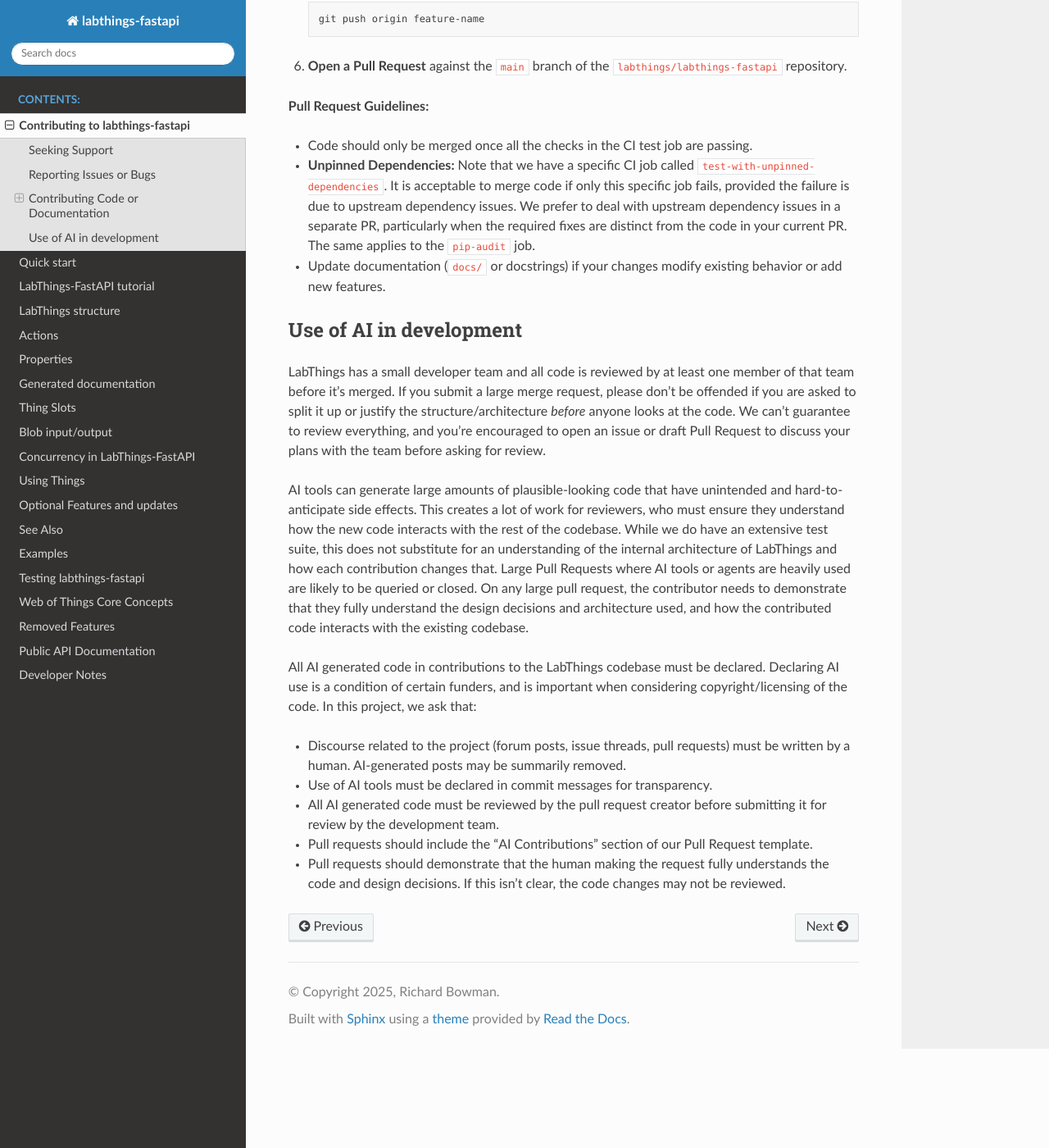
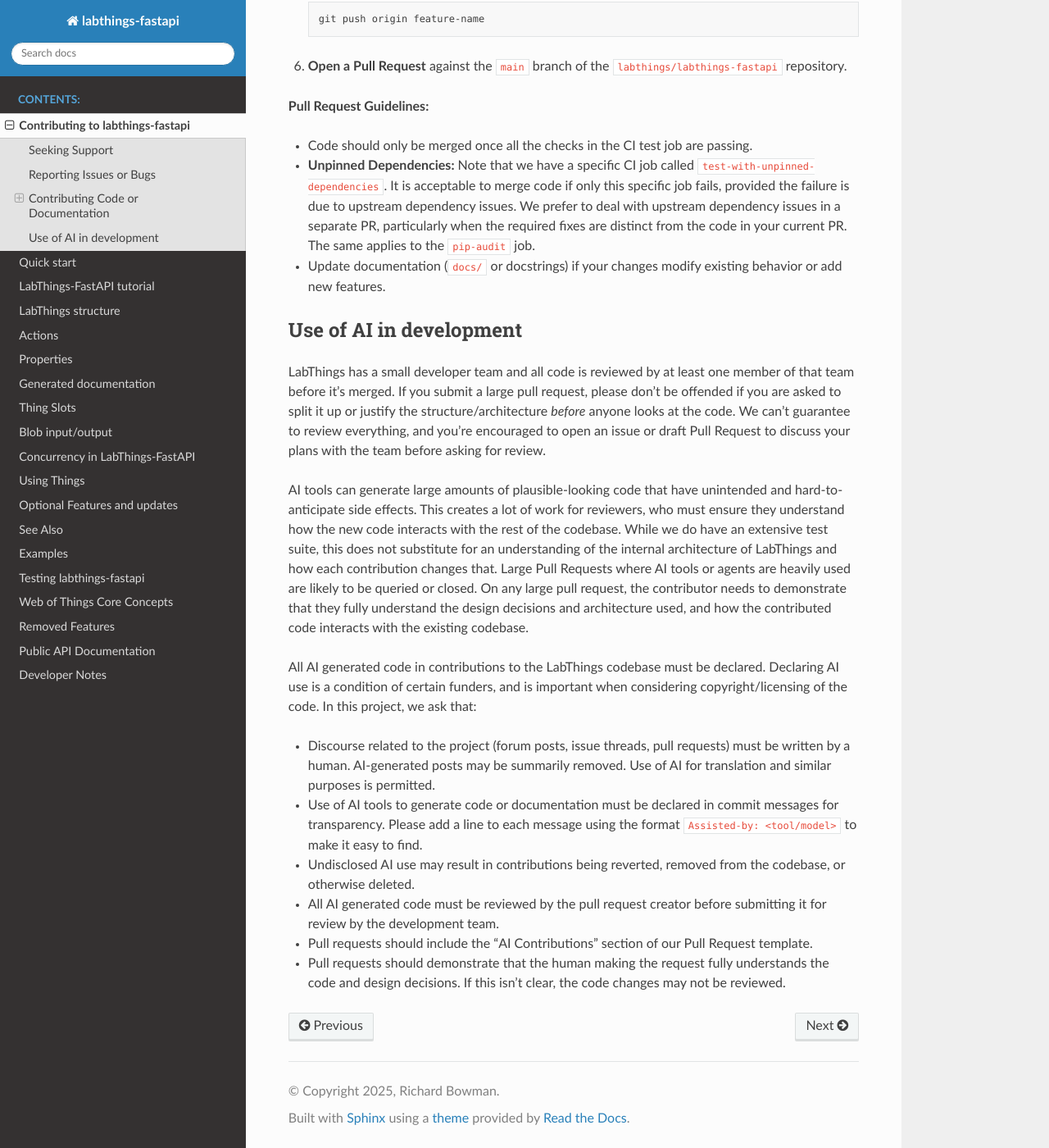
Before and after one commit to labthings/labthings-fastapi, a Sphinx documentation site: the page built from docs/source/contributing.md, in a window 1280 px wide and 1400 px high, scrolled down 2812 px. Shown: the whole window at 82% size. Built offline with Sphinx 7.4.7 and the Read the Docs theme 3.1.0, drawn with Linux system fonts in a browser that asks for light colours; pages that are not in the unit, such as notebooks, are missing from menus; the version number is read from the project's files by our own code.

Commit message:
Respond to review suggestions
Some very useful suggestions from @bprobert97 here, and a few improvments as a result.

```diff
--- a/docs/source/contributing.md
+++ b/docs/source/contributing.md
@@ -115,14 +115,15 @@ All changes to the codebase must go via pull requests. Unless you are a core mai
 
 ## Use of AI in development
 
-LabThings has a small developer team and all code is reviewed by at least one member of that team before it's merged. If you submit a large merge request, please don't be offended if you are asked to split it up or justify the structure/architecture *before* anyone looks at the code. We can't guarantee to review everything, and you're encouraged to open an issue or draft Pull Request to discuss your plans with the team before asking for review.
+LabThings has a small developer team and all code is reviewed by at least one member of that team before it's merged. If you submit a large pull request, please don't be offended if you are asked to split it up or justify the structure/architecture *before* anyone looks at the code. We can't guarantee to review everything, and you're encouraged to open an issue or draft Pull Request to discuss your plans with the team before asking for review.
 
 AI tools can generate large amounts of plausible-looking code that have unintended and hard-to-anticipate side effects. This creates a lot of work for reviewers, who must ensure they understand how the new code interacts with the rest of the codebase. While we do have an extensive test suite, this does not substitute for an understanding of the internal architecture of LabThings and how each contribution changes that. Large Pull Requests where AI tools or agents are heavily used are likely to be queried or closed. On any large pull request, the contributor needs to demonstrate that they fully understand the design decisions and architecture used, and how the contributed code interacts with the existing codebase.
 
 All AI generated code in contributions to the LabThings codebase must be declared. Declaring AI use is a condition of certain funders, and is important when considering copyright/licensing of the code. In this project, we ask that:
 
-* Discourse related to the project (forum posts, issue threads, pull requests) must be written by a human. AI-generated posts may be summarily removed.
-* Use of AI tools must be declared in commit messages for transparency.
+* Discourse related to the project (forum posts, issue threads, pull requests) must be written by a human. AI-generated posts may be summarily removed. Use of AI for translation and similar purposes is permitted.
+* Use of AI tools to generate code or documentation must be declared in commit messages for transparency. Please add a line to each message using the format `Assisted-by: <tool/model>` to make it easy to find.
+* Undisclosed AI use may result in contributions being reverted, removed from the codebase, or otherwise deleted.
 * All AI generated code must be reviewed by the pull request creator before submitting it for review by the development team.
 * Pull requests should include the "AI Contributions" section of our Pull Request template.
 * Pull requests should demonstrate that the human making the request fully understands the code and design decisions. If this isn't clear, the code changes may not be reviewed.
```
Also changed, not shown: .github/pull_request_template.md.
